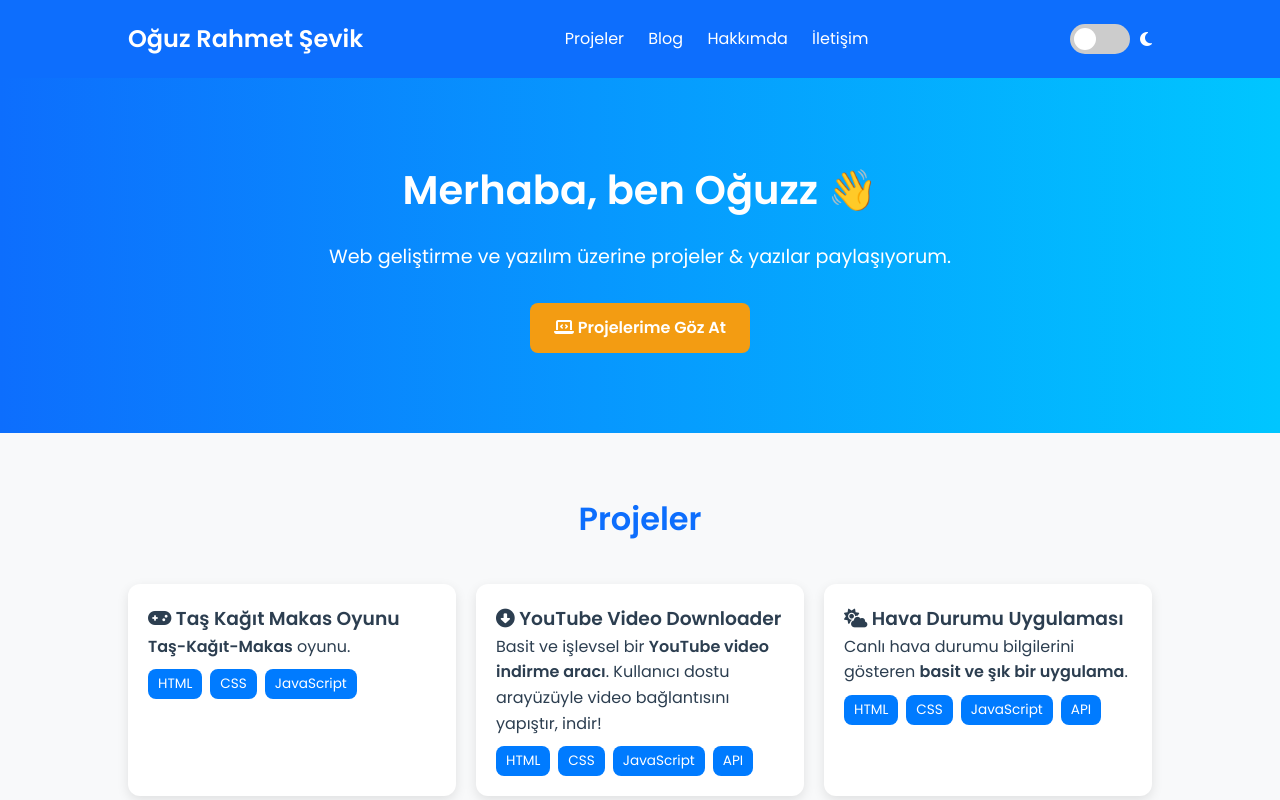
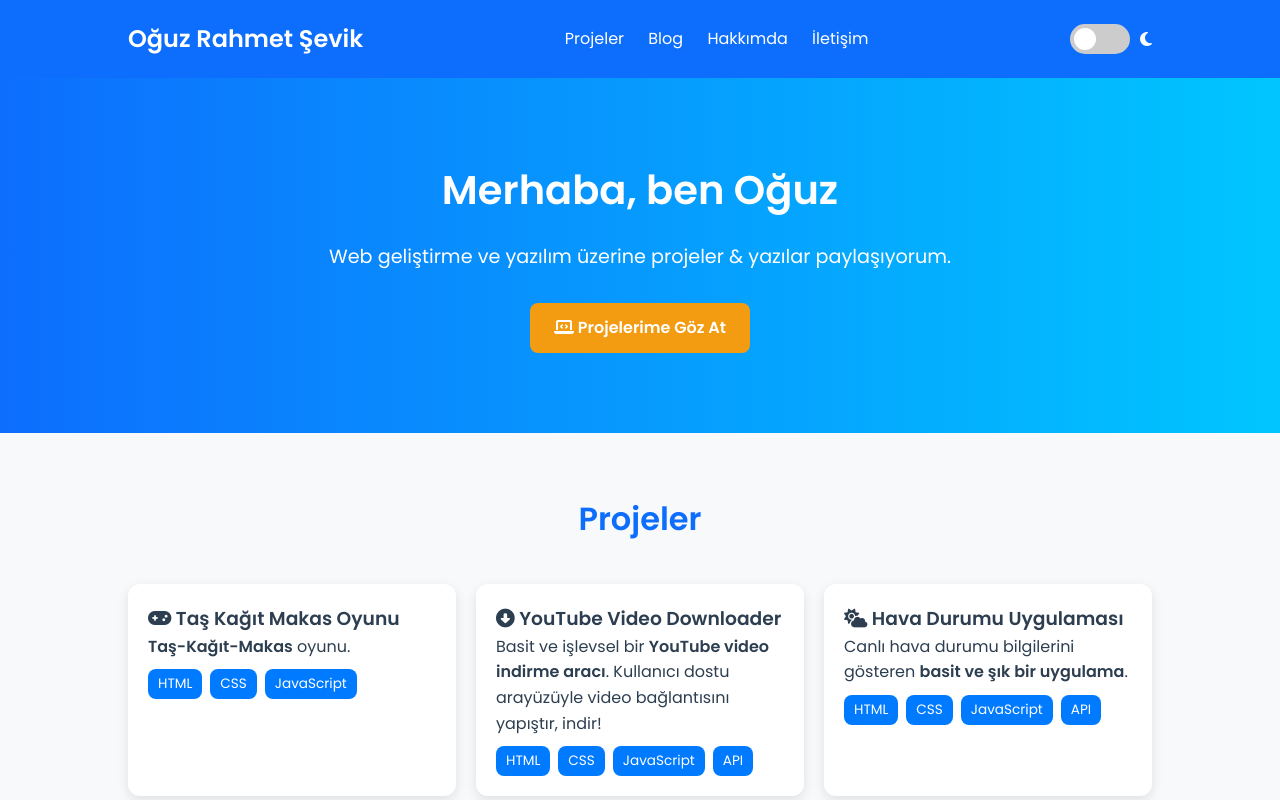
Before and after one commit to sprXogzz/Portfoy_website, a plain HTML site: page index.html in a window 1280 px wide. Shown: the top 800 px of the page. Drawn offline with Linux system fonts and the light colour scheme.

Commit message:
Update index.html

```diff
--- a/index.html
+++ b/index.html
@@ -36,7 +36,7 @@
 
   <!-- Hero -->
   <section class="hero">
-    <h2>Merhaba, ben Oğuzz 👋</h2>
+    <h2>Merhaba, ben Oğuz</h2>
     <p>Web geliştirme ve yazılım üzerine projeler & yazılar paylaşıyorum.</p>
     <a href="#projects" class="btn"><i class="fa-solid fa-laptop-code"></i> Projelerime Göz At</a>
   </section>
```
